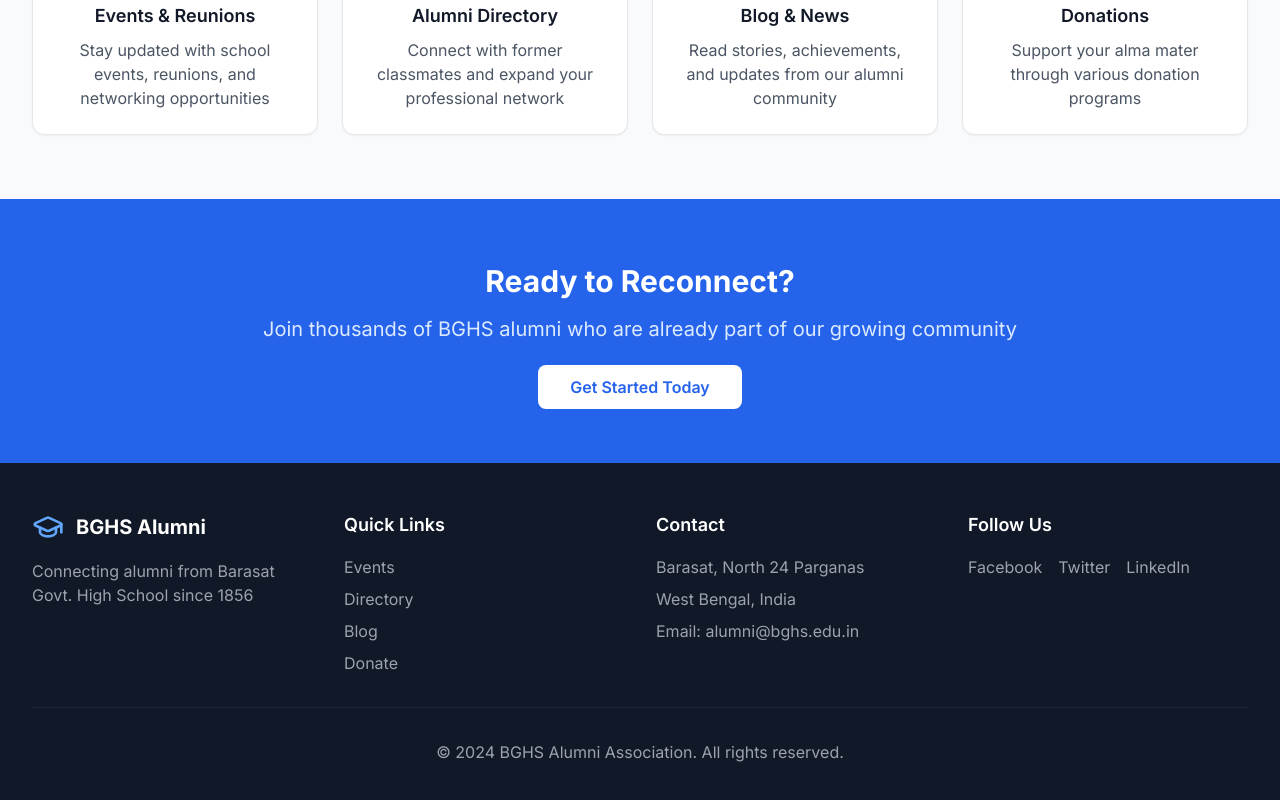
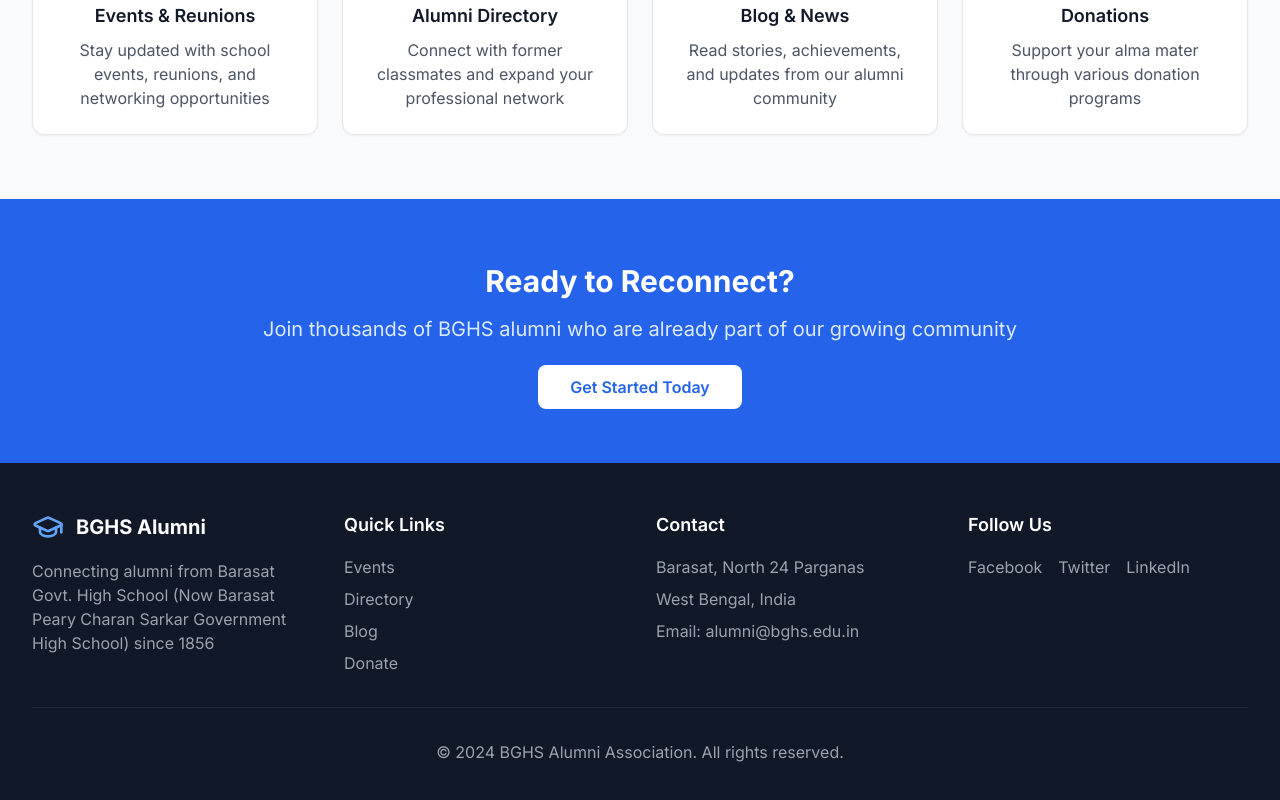
Before and after one commit to chandradibyendu-oss/bghs-alumni, a Next.js app: page / in a window 1280 px wide. Shown: the part 1234-2034 px from the top of the page. Built offline with nearby package versions, Linux system fonts and the light colour scheme.

Commit message:
Update landing page content

```diff
--- a/app/page.tsx
+++ b/app/page.tsx
@@ -136,7 +136,7 @@ export default function Home() {
                 <span className="text-xl font-bold">BGHS Alumni</span>
               </div>
               <p className="text-gray-400">
-                Connecting alumni from Barasat Govt. High School since 1856
+                Connecting alumni from Barasat Govt. High School (Now Barasat Peary Charan Sarkar Government High School) since 1856
               </p>
             </div>
             <div>
```
